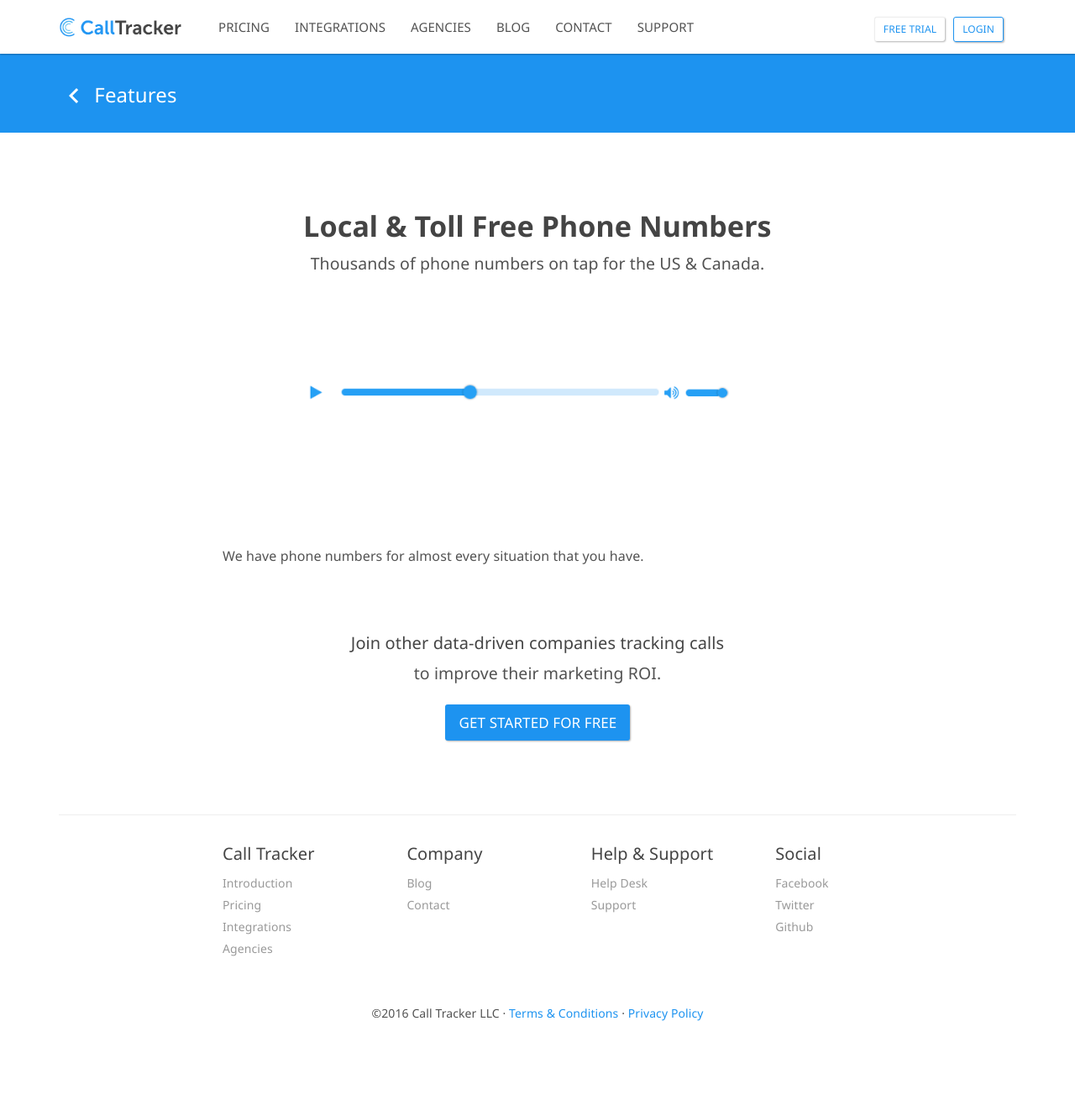
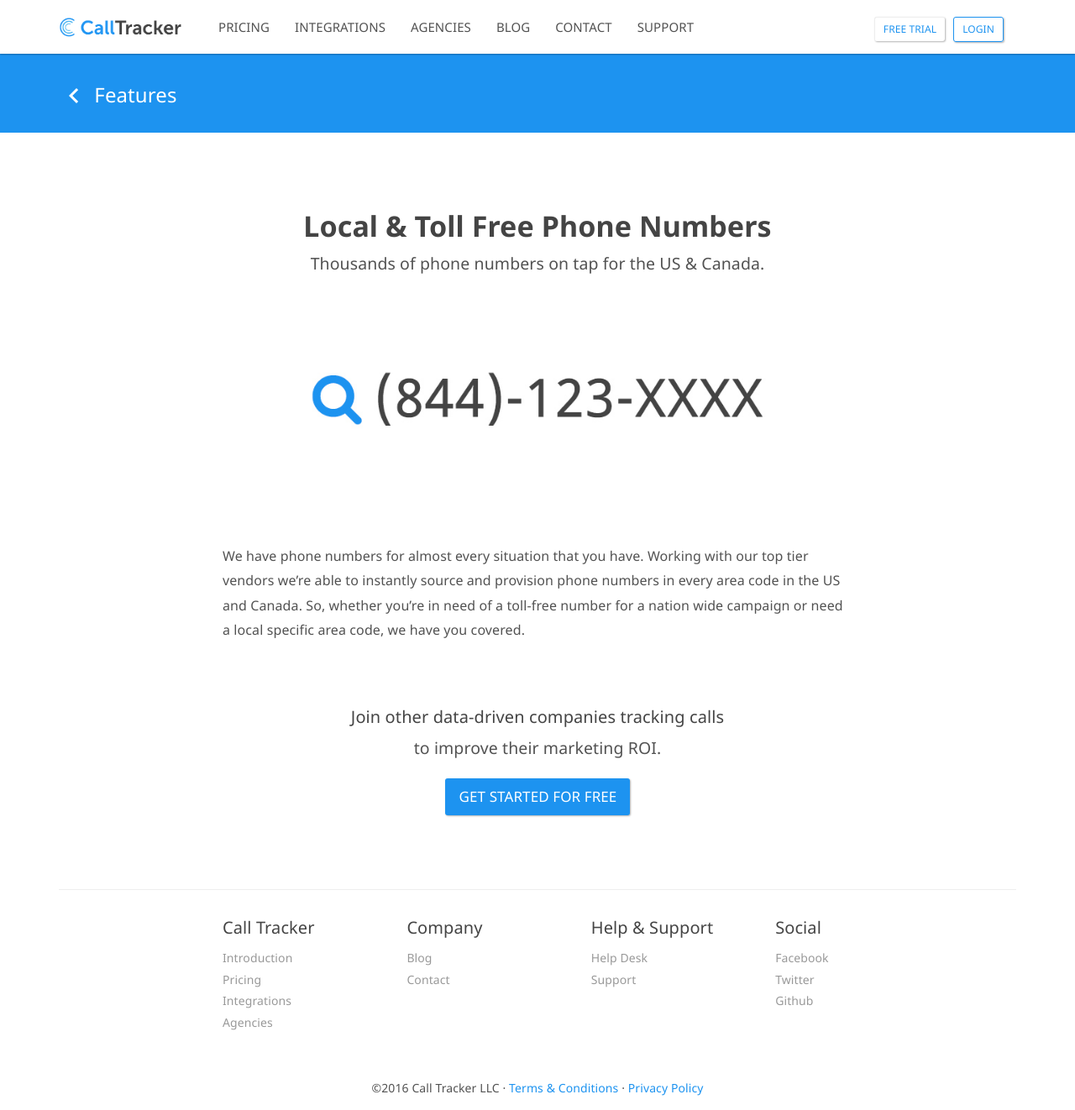
Before and after one commit to sumonst21/calltrackerio-site, a Jekyll site: the page built from _features/toll-free-and-local-phone-numbers.md, in a window 1280 px wide. Shown: the whole page at 84% size. Built offline with Jekyll 4.4.1, drawn with Linux system fonts in a browser that asks for light colours; before the commit the page ends 1234 px from its top, so only the background shows below that.

Commit message:
add local and toll free area code feature

```diff
--- a/_features/toll-free-and-local-phone-numbers.md
+++ b/_features/toll-free-and-local-phone-numbers.md
@@ -1,8 +1,8 @@
 ---
 layout: feature
 title: 'Local & Toll Free Phone Numbers'
-image: '/images/features/call-recording.png'
+image: '/images/features/toll-free-local-numbers.jpg'
 excerpt: 'Thousands of phone numbers on tap for the US & Canada.'
 order: 1
 ---
-We have phone numbers for almost every situation that you have.
+We have phone numbers for almost every situation that you have. Working with our top tier vendors we're able to instantly source and provision phone numbers in every area code in the US and Canada. So, whether you're in need of a toll-free number for a nation wide campaign or need a local specific area code, we have you covered.
```
Also changed, not shown: images/features/toll-free-local-numbers.jpg (added).
